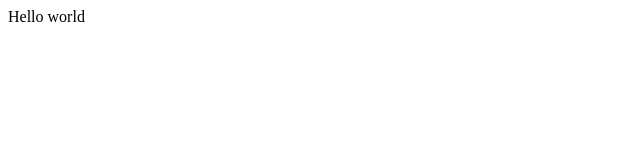
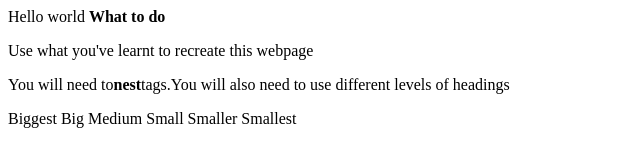
Before and after one commit to agfs-mkalnina/agfs-mkalnina.github.io, a plain HTML site: page index.html in a window 1280 px wide. Shown: the whole page, without its empty margins (0-640 px from the left). Drawn offline with Linux system fonts and the light colour scheme.

Commit message:
Update index.html

```diff
--- a/index.html
+++ b/index.html
@@ -1 +1,10 @@
 Hello world
+<b>What to do</b>
+<p>Use what you've learnt to recreate this webpage</p>
+<p>You will need to<b>nest</b>tags.You will also need to use different levels of headings</p>
+<h6b>Biggest</h6b>
+<h5b>Big</h5b>
+<h4b>Medium</h4b>
+<h3b>Small</h3b>
+<h2b>Smaller</h2b>
+<h1b>Smallest</h1b>
```
